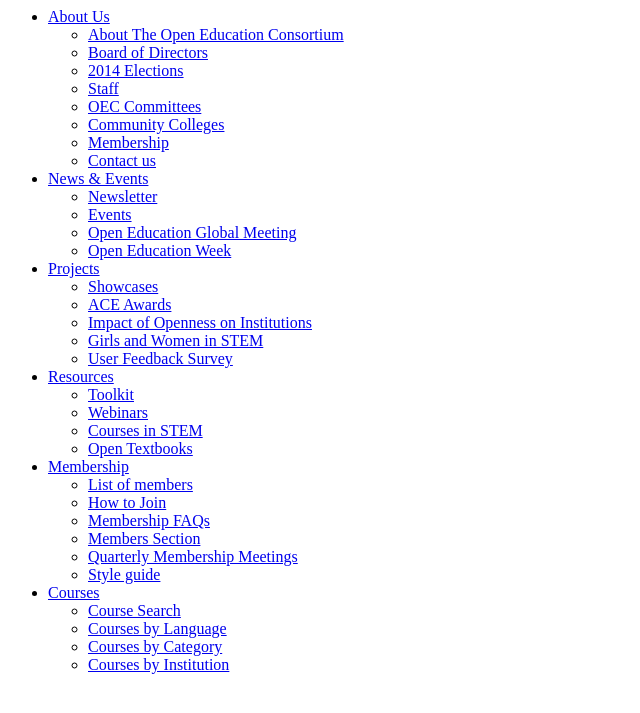
After one commit to ocwc/directory, a Django app: template directory/web/templates/_menu.html in a window 1280 px wide. The commit adds this page. Shown: the top 713 px of the page, without its empty margins (0-640 px from the left). Run offline with Django 3.2, Linux system fonts and the light colour scheme; the template is opened without the code that fills it, so the values that code supplies are empty.

Commit message:
implements menu

```diff
--- /dev/null
+++ b/directory/web/templates/_menu.html
@@ -0,0 +1,57 @@
+<div class="menu-main-menu-container"><ul id="menu-main-menu" class="menu"><li id="menu-item-2945" class="wide menu-item menu-item-type-post_type menu-item-object-page menu-item-has-children menu-item-2945"><a href="http://www.oeconsortium.org/about-oec/">About Us</a>
+	<ul class="sub-menu">
+		<li id="menu-item-4099" class="menu-item menu-item-type-post_type menu-item-object-page menu-item-4099"><a href="http://www.oeconsortium.org/about-oec/">About The Open Education Consortium</a></li>
+		<li id="menu-item-4056" class="menu-item menu-item-type-post_type menu-item-object-page menu-item-4056"><a href="http://www.oeconsortium.org/about-oec/board-of-directors/">Board of Directors</a></li>
+		<li id="menu-item-4100" class="menu-item menu-item-type-post_type menu-item-object-page menu-item-4100"><a href="http://www.oeconsortium.org/about-oec/membership/elections-2014/">2014 Elections</a></li>
+		<li id="menu-item-4057" class="menu-item menu-item-type-post_type menu-item-object-page menu-item-4057"><a href="http://www.oeconsortium.org/about-oec/staff/">Staff</a></li>
+		<li id="menu-item-4058" class="menu-item menu-item-type-post_type menu-item-object-page menu-item-4058"><a href="http://www.oeconsortium.org/about-oec/committees/">OEC Committees</a></li>
+		<li id="menu-item-4059" class="menu-item menu-item-type-post_type menu-item-object-page menu-item-4059"><a href="http://www.oeconsortium.org/about-oec/about-cccoer/">Community Colleges</a></li>
+		<li id="menu-item-4112" class="menu-item menu-item-type-post_type menu-item-object-page menu-item-4112"><a href="http://www.oeconsortium.org/about-oec/membership/">Membership</a></li>
+		<li id="menu-item-4060" class="menu-item menu-item-type-post_type menu-item-object-page menu-item-4060"><a href="http://www.oeconsortium.org/about-oec/contact-us/">Contact us</a></li>
+	</ul>
+	</li>
+	<li id="menu-item-4168" class="wide menu-item menu-item-type-post_type menu-item-object-page menu-item-has-children menu-item-4168"><a href="http://www.oeconsortium.org/news/">News &#038; Events</a>
+	<ul class="sub-menu">
+		<li id="menu-item-4078" class="menu-item menu-item-type-post_type menu-item-object-page menu-item-4078"><a href="http://www.oeconsortium.org/news/newsletter/">Newsletter</a></li>
+		<li id="menu-item-4087" class="menu-item menu-item-type-post_type menu-item-object-page menu-item-4087"><a href="http://www.oeconsortium.org/events/">Events</a></li>
+		<li id="menu-item-4088" class="menu-item menu-item-type-custom menu-item-object-custom menu-item-4088"><a href="http://conference.ocwconsortium.org">Open Education Global Meeting</a></li>
+		<li id="menu-item-4089" class="menu-item menu-item-type-custom menu-item-object-custom menu-item-4089"><a href="http://www.openeducationweek.org">Open Education Week</a></li>
+	</ul>
+	</li>
+	<li id="menu-item-2949" class="wide menu-item menu-item-type-post_type menu-item-object-page menu-item-has-children menu-item-2949"><a href="http://www.oeconsortium.org/projects/">Projects</a>
+	<ul class="sub-menu">
+		<li id="menu-item-4064" class="menu-item menu-item-type-post_type menu-item-object-page menu-item-4064"><a href="http://www.oeconsortium.org/projects/showcases/">Showcases</a></li>
+		<li id="menu-item-4210" class="menu-item menu-item-type-post_type menu-item-object-page menu-item-4210"><a href="http://www.oeconsortium.org/projects/awards-for-ocw-excellence/">ACE Awards</a></li>
+		<li id="menu-item-4065" class="menu-item menu-item-type-post_type menu-item-object-page menu-item-4065"><a href="http://www.oeconsortium.org/projects/impact-of-openness-on-institutions/">Impact of  Openness on Institutions</a></li>
+		<li id="menu-item-4066" class="menu-item menu-item-type-post_type menu-item-object-page menu-item-4066"><a href="http://www.oeconsortium.org/projects/stem-for-girls/">Girls and Women in STEM</a></li>
+		<li id="menu-item-4067" class="menu-item menu-item-type-post_type menu-item-object-page menu-item-4067"><a href="http://www.oeconsortium.org/projects/surveyresults/">User Feedback Survey</a></li>
+	</ul>
+	</li>
+	<li id="menu-item-2948" class="menu-item menu-item-type-post_type menu-item-object-page menu-item-has-children menu-item-2948"><a href="http://www.oeconsortium.org/resources/">Resources</a>
+	<ul class="sub-menu">
+		<li id="menu-item-4090" class="menu-item menu-item-type-post_type menu-item-object-page menu-item-4090"><a href="http://www.oeconsortium.org/resources/toolkits/">Toolkit</a></li>
+		<li id="menu-item-4091" class="menu-item menu-item-type-post_type menu-item-object-page menu-item-4091"><a href="http://www.oeconsortium.org/resources/webinars/">Webinars</a></li>
+		<li id="menu-item-4247" class="menu-item menu-item-type-post_type menu-item-object-page menu-item-4247"><a href="http://www.oeconsortium.org/projects/stem-for-girls/great-courses-and-teachers-in-stem/">Courses in STEM</a></li>
+		<li id="menu-item-4248" class="menu-item menu-item-type-custom menu-item-object-custom menu-item-4248"><a href="http://oerconsortium.org/discipline-specific/">Open Textbooks</a></li>
+	</ul>
+	</li>
+	<li id="menu-item-2950" class="menu-item menu-item-type-post_type menu-item-object-page menu-item-has-children menu-item-2950"><a href="http://www.oeconsortium.org/members/">Membership</a>
+	<ul class="sub-menu">
+		<li id="menu-item-4079" class="menu-item menu-item-type-post_type menu-item-object-page menu-item-4079"><a href="http://www.oeconsortium.org/members/">List of members</a></li>
+		<li id="menu-item-3250" class="menu-item menu-item-type-post_type menu-item-object-page menu-item-3250"><a href="http://www.oeconsortium.org/about-oec/membership/how-to-join/">How to Join</a></li>
+		<li id="menu-item-4108" class="menu-item menu-item-type-post_type menu-item-object-page menu-item-4108"><a href="http://www.oeconsortium.org/about-oec/membership/membership-faqs/">Membership FAQs</a></li>
+		<li id="menu-item-4109" class="menu-item menu-item-type-post_type menu-item-object-page menu-item-4109"><a href="http://www.oeconsortium.org/about-oec/membership/members-section/">Members Section</a></li>
+		<li id="menu-item-4110" class="menu-item menu-item-type-post_type menu-item-object-page menu-item-4110"><a href="http://www.oeconsortium.org/about-oec/membership/quarterly-membership-meetings/">Quarterly Membership Meetings</a></li>
+		<li id="menu-item-4111" class="menu-item menu-item-type-post_type menu-item-object-page menu-item-4111"><a href="http://www.oeconsortium.org/about-oec/style-guide/">Style guide</a></li>
+	</ul>
+	</li>
+	<li id="menu-item-2947" class="menu-item menu-item-type-post_type menu-item-object-page menu-item-has-children menu-item-2947"><a href="http://www.oeconsortium.org/courses/">Courses</a>
+	<ul class="sub-menu">
+		<li id="menu-item-4076" class="menu-item menu-item-type-post_type menu-item-object-page menu-item-4076"><a href="http://www.oeconsortium.org/courses/">Course Search</a></li>
+		<li id="menu-item-4075" class="menu-item menu-item-type-post_type menu-item-object-page menu-item-4075"><a href="http://www.oeconsortium.org/courses/languages/">Courses by Language</a></li>
+		<li id="menu-item-4073" class="menu-item menu-item-type-post_type menu-item-object-page menu-item-4073"><a href="http://www.oeconsortium.org/courses/category/">Courses by Category</a></li>
+		<li id="menu-item-4074" class="menu-item menu-item-type-post_type menu-item-object-page menu-item-4074"><a href="http://www.oeconsortium.org/providers/">Courses by Institution</a></li>
+	</ul>
+	</li>
+	</ul>
+</div>
```
Also changed, not shown: directory/directory/static/assets/js/script.js (+18 -0 lines), directory/directory/templates/base.html (+8 -0 lines).
